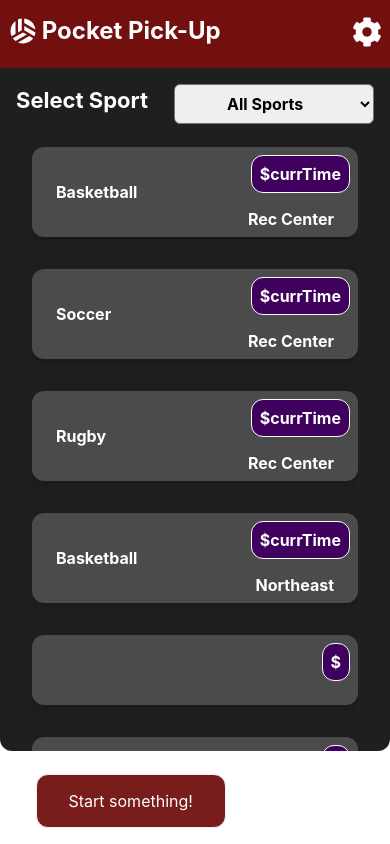
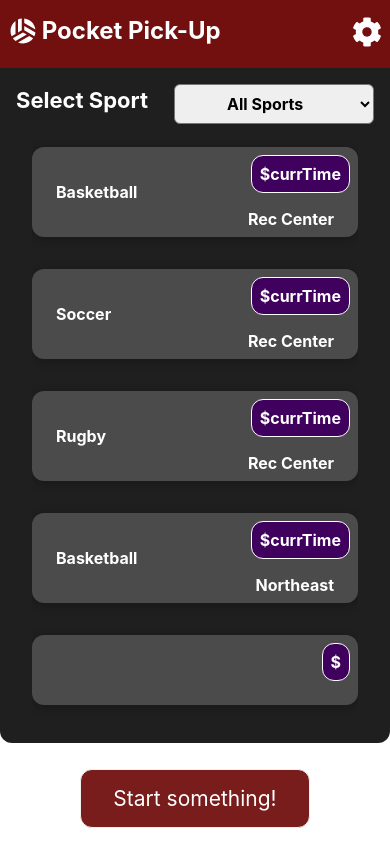
Before and after one commit to yusufelley/pickup, a React (Create React App) app in the folder web/: page / in a window 390 px wide. Built offline with nearby package versions, Linux system fonts and the light colour scheme.

Commit message:
Button resize

```diff
--- a/web/src/components/Events/Events.css
+++ b/web/src/components/Events/Events.css
@@ -6,14 +6,14 @@
 .expenses {
   background-color: rgb(31, 31, 31);
   width: 100vw;
-  height: 81vh;
+  height: 80vh;
   max-width: 100vw;
 }
 
 .events-container {
   margin-top: -1vh;
   padding: 0rem 2rem;
-  max-height: 94%;
+  max-height: 88%;
   overflow: scroll;
   overflow-x: hidden;
   border-radius: 1rem;
--- a/web/src/components/NewEvent/NewEvent.css
+++ b/web/src/components/NewEvent/NewEvent.css
@@ -11,6 +11,7 @@
 
 .new-expense button {
   font: inherit;
+  font-size: 21px;
   cursor: pointer;
   padding: 1rem 2rem;
   border: 1px solid #f1f1f1;
@@ -26,14 +27,14 @@
 }
 
 .new-expense button.alternative {
-  color: #220131;
+  color: #721010;
   border-color: transparent;
   background-color: transparent;
 }
 
 .new-expense button.alternative:hover,
 .new-expense button.alternative:active {
-  background-color: #ddb3f8;
+  background-color: #b83434;
 }
 
 @media only screen and (max-width: 430px) {
@@ -41,6 +42,6 @@
     position: fixed;
     bottom: 0;
     right: 5vw;
-    text-align: left;
+    text-align: center;
   }
 }
--- a/web/src/components/NewEvent/NewEvent.js
+++ b/web/src/components/NewEvent/NewEvent.js
@@ -10,7 +10,7 @@ const NewEvent = (props) => {
       ...formData,
       id: Math.random().toString(),
     };
-    props.onAddExpense(formData);
+    props.onAddEvent(formData);
     setIsAdding(false);
   };
 
@@ -24,7 +24,7 @@ const NewEvent = (props) => {
 
   return (
     <div className="new-expense">
-      {!isAdding && <button onClick={isAddingHandler}>Start something!</button>}
+      {!isAdding && <button className='font' onClick={isAddingHandler}>Start something!</button>}
       {isAdding && (
         <EventForm
           onSaveFormData={saveFormDataHandler}
```
